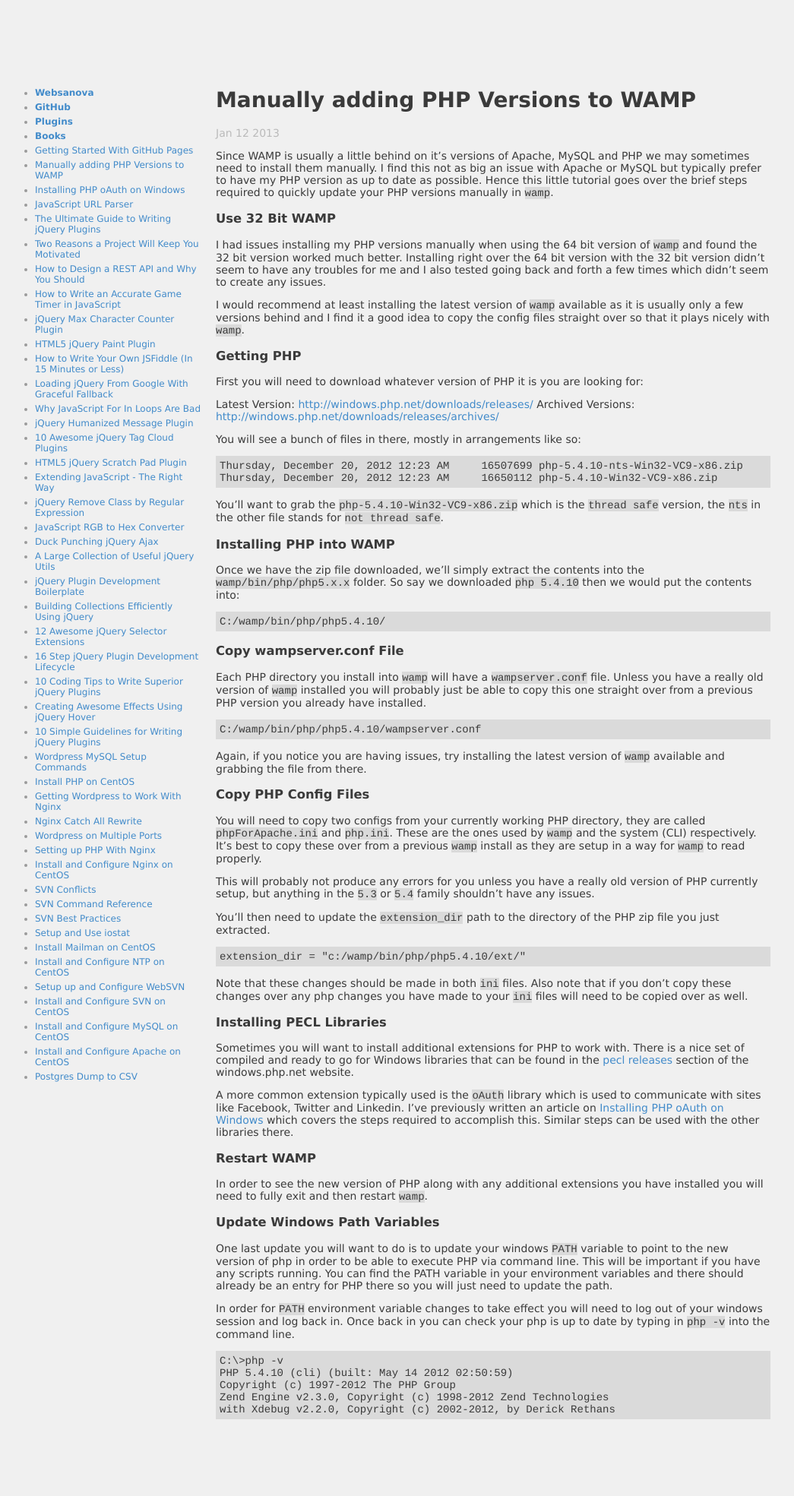
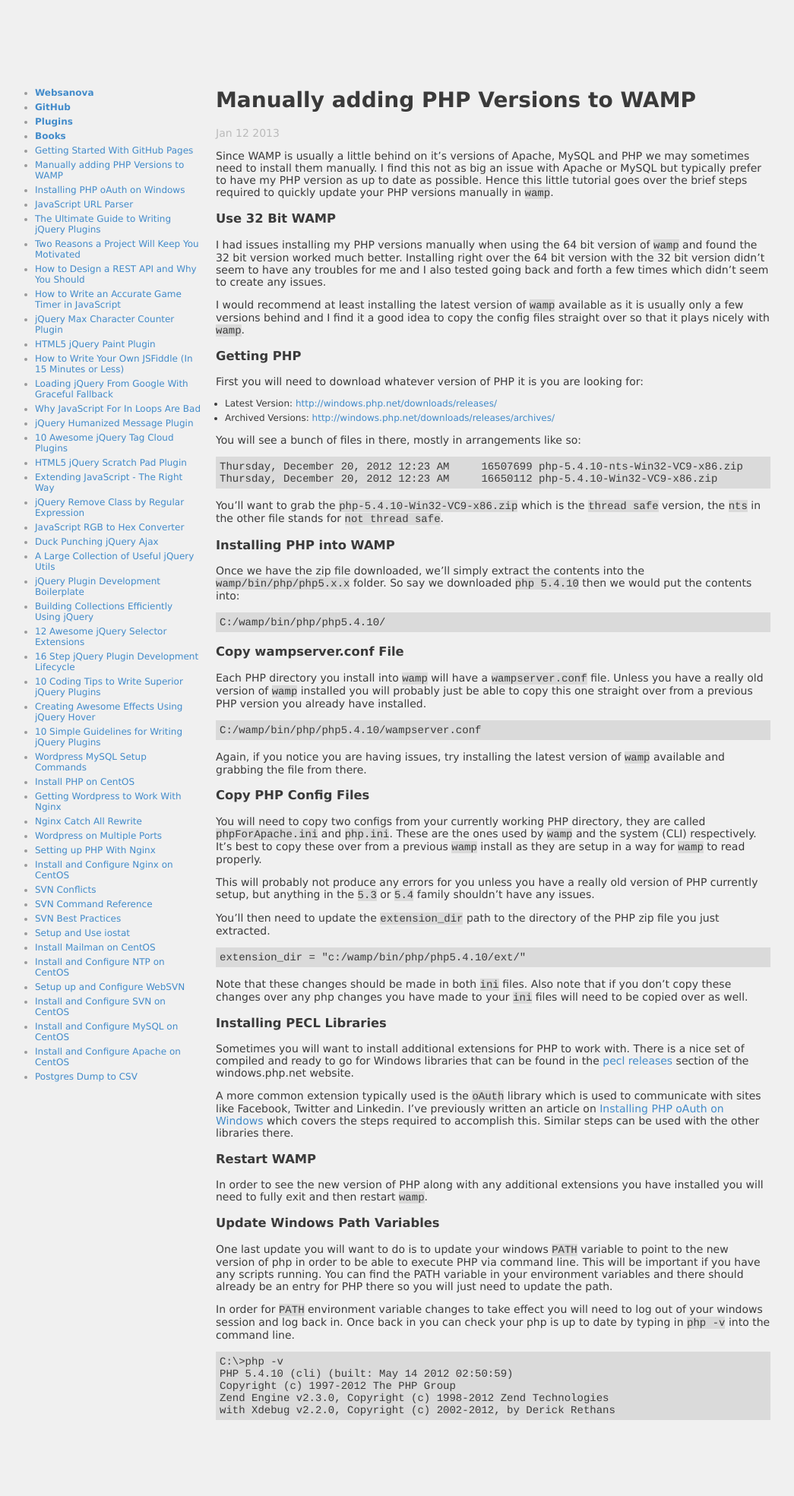
Before and after one commit to websanova/websanova.github.io, a Jekyll site: the page built from manually-adding-php-versions-to-wamp.md, in a window 1280 px wide. Shown: the whole page at 76% size, without its empty margins (116-1161 px from the left). Built offline with Jekyll 4.4.1, drawn with Linux system fonts in a browser that asks for light colours; comment, search, counter and statistics services are not loaded.

Commit message:
Fix links.

```diff
--- a/manually-adding-php-versions-to-wamp.md
+++ b/manually-adding-php-versions-to-wamp.md
@@ -18,8 +18,8 @@
 
 First you will need to download whatever version of PHP it is you are looking for:
 
-Latest Version: [http://windows.php.net/downloads/releases/](http://windows.php.net/downloads/releases/)
-Archived Versions: [http://windows.php.net/downloads/releases/archives/](http://windows.php.net/downloads/releases/archives/)
+- Latest Version: [http://windows.php.net/downloads/releases/](http://windows.php.net/downloads/releases/)
+- Archived Versions: [http://windows.php.net/downloads/releases/archives/](http://windows.php.net/downloads/releases/archives/)
 
 You will see a bunch of files in there, mostly in arrangements like so:
 
```
